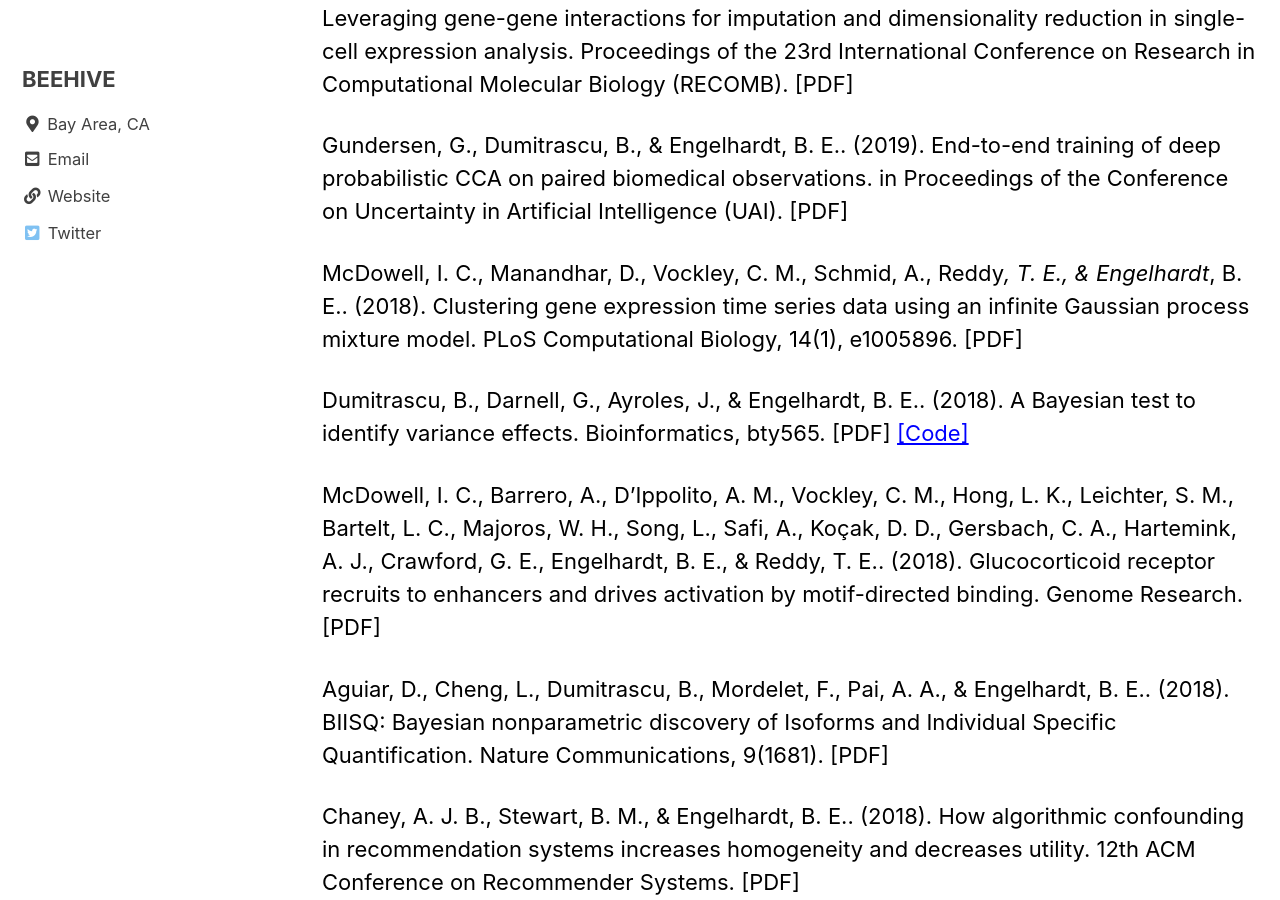
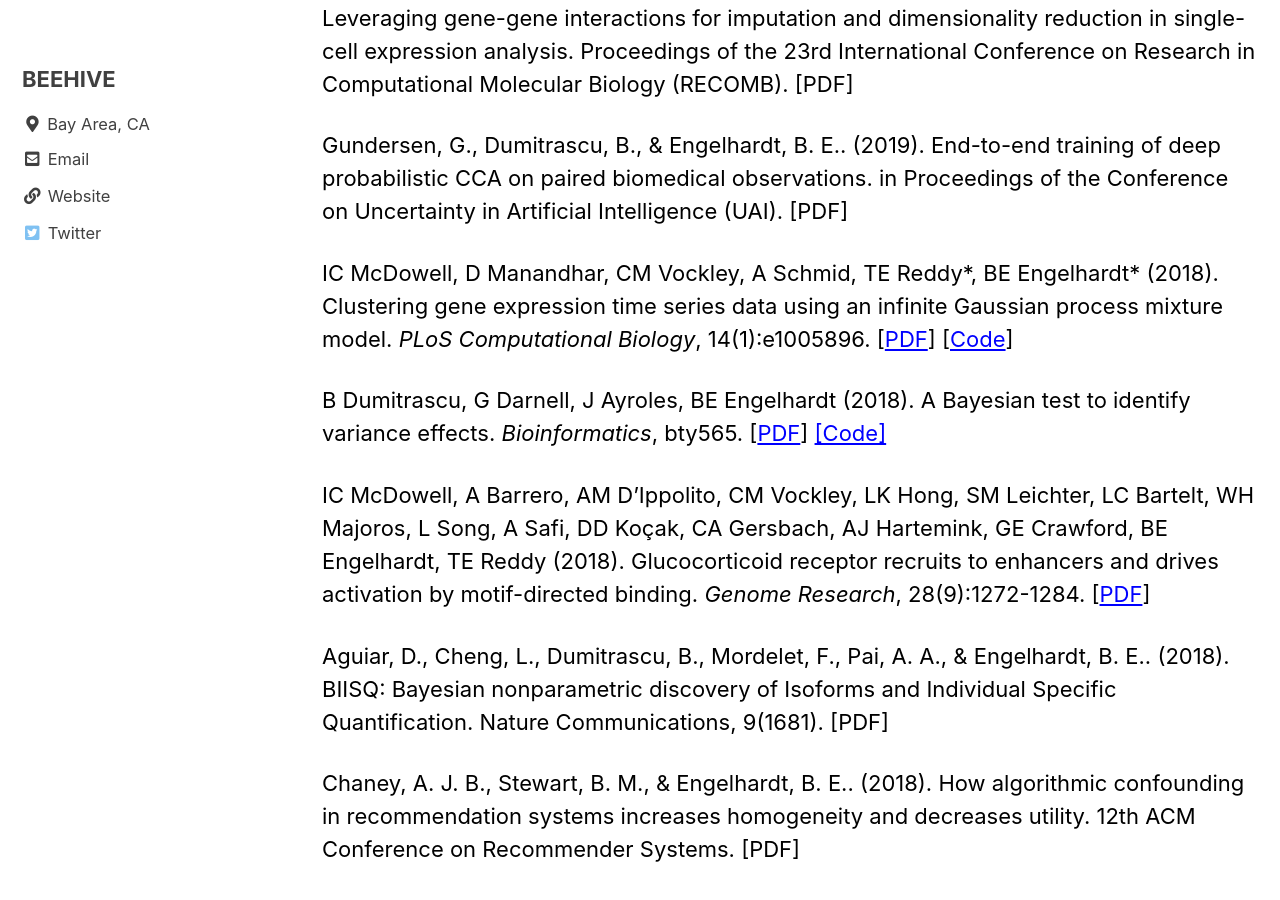
Before and after one commit to stanfordbeehive/stanfordbeehive.github.io, a Jekyll site: the page built from _pages/publications.md, in a window 1280 px wide and 900 px high, scrolled down 4884 px. Built offline with Jekyll 4.4.1, drawn with Linux system fonts in a browser that asks for light colours; cached includes are drawn as plain includes.

Commit message:
Update publications.md

```diff
--- a/_pages/publications.md
+++ b/_pages/publications.md
@@ -111,14 +111,14 @@ Elyanow, R., Dumitrascu, B., Engelhardt, B. E., & Raphael, B. J.. (2019). netNMF
 Gundersen, G., Dumitrascu, B., & Engelhardt, B. E.. (2019). End-to-end training of deep probabilistic CCA on paired biomedical observations. in Proceedings of the Conference on Uncertainty in Artificial Intelligence (UAI).
 [PDF]
 
-McDowell, I. C., Manandhar, D., Vockley, C. M., Schmid, A., Reddy*, T. E., & Engelhardt*, B. E.. (2018). Clustering gene expression time series data using an infinite Gaussian process mixture model. PLoS Computational Biology, 14(1), e1005896.
-[PDF]
+IC McDowell, D Manandhar, CM Vockley, A Schmid, TE Reddy\*, BE Engelhardt\* (2018). Clustering gene expression time series data using an infinite Gaussian process mixture model. *PLoS Computational Biology*, 14(1):e1005896.
+[[PDF](https://journals.plos.org/ploscompbiol/article?id=10.1371/journal.pcbi.1005896)] [[Code](https://github.com/PrincetonUniversity/DP_GP_cluster)]
 
-Dumitrascu, B., Darnell, G., Ayroles, J., & Engelhardt, B. E.. (2018). A Bayesian test to identify variance effects. Bioinformatics, bty565.
-[PDF] [[Code]](https://github.com/b2du/bth)
+B Dumitrascu, G Darnell, J Ayroles, BE Engelhardt (2018). A Bayesian test to identify variance effects. *Bioinformatics*, bty565.
+[[PDF](https://academic.oup.com/bioinformatics/article/35/2/200/5050024)] [[Code]](https://github.com/b2du/bth)
 
-McDowell, I. C., Barrero, A., D’Ippolito, A. M., Vockley, C. M., Hong, L. K., Leichter, S. M., Bartelt, L. C., Majoros, W. H., Song, L., Safi, A., Koçak, D. D., Gersbach, C. A., Hartemink, A. J., Crawford, G. E., Engelhardt, B. E., & Reddy, T. E.. (2018). Glucocorticoid receptor recruits to enhancers and drives activation by motif-directed binding. Genome Research.
-[PDF]
+IC McDowell, A Barrero, AM D’Ippolito, CM Vockley, LK Hong, SM Leichter, LC Bartelt, WH Majoros, L Song, A Safi, DD Koçak, CA Gersbach, AJ Hartemink, GE Crawford, BE Engelhardt, TE Reddy (2018). Glucocorticoid receptor recruits to enhancers and drives activation by motif-directed binding. *Genome Research*, 28(9):1272-1284.
+[[PDF](https://pubmed.ncbi.nlm.nih.gov/30097539/)]
 
 Aguiar, D., Cheng, L., Dumitrascu, B., Mordelet, F., Pai, A. A., & Engelhardt, B. E.. (2018). BIISQ: Bayesian nonparametric discovery of Isoforms and Individual Specific Quantification. Nature Communications, 9(1681).
 [PDF]
```
